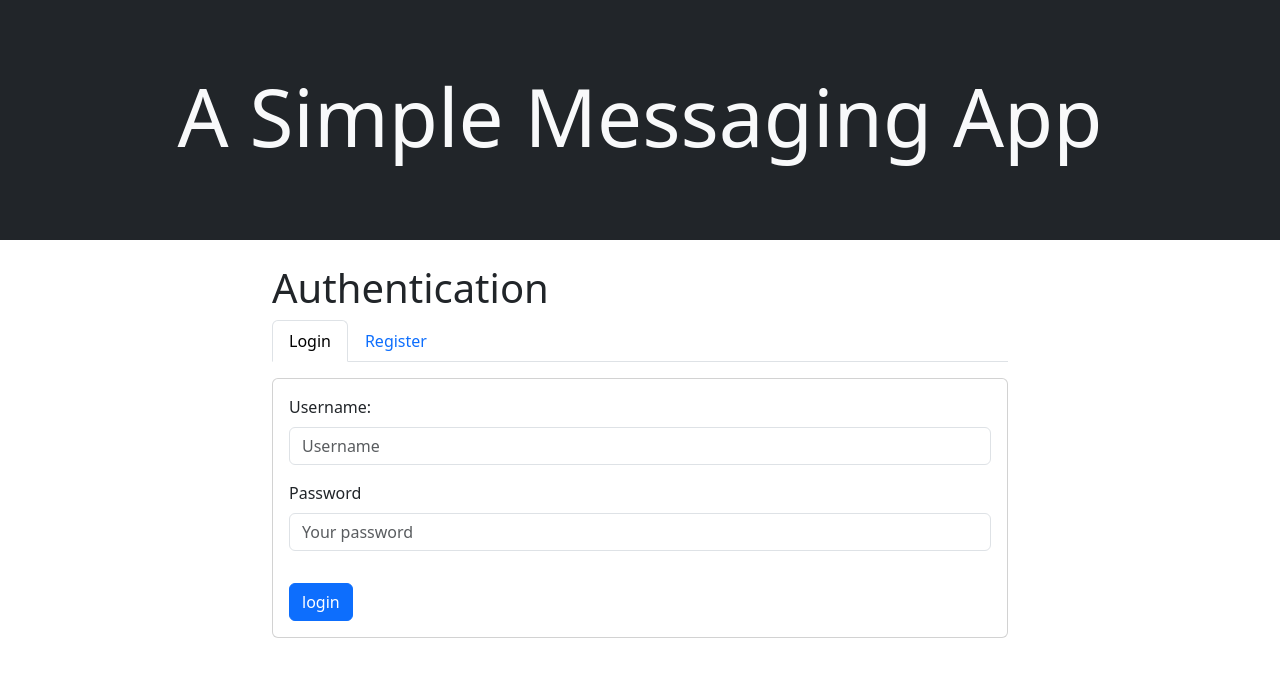
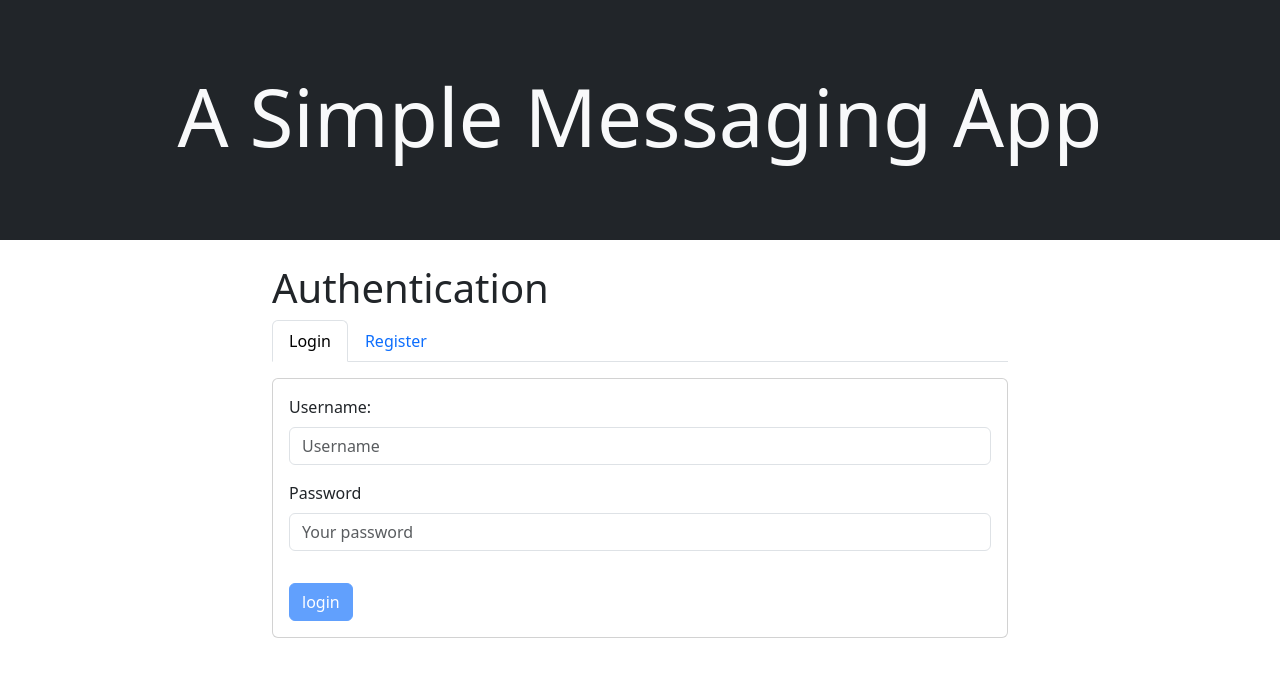
Before and after one commit to Ethan-Portman/msg-board-app, a Next.js app: page /login in a window 1280 px wide. Shown: the top 676 px of the page. Built offline with nearby package versions, Linux system fonts and the light colour scheme.

Commit message:
Made button disabled when not valid input

```diff
--- a/components/Authentication/FormParent.js
+++ b/components/Authentication/FormParent.js
@@ -3,10 +3,11 @@ import { Formik } from 'formik';
 import AuthenticationError from './AuthenticationError';
 
 const FormParent = ({ validationSchema, onSubmit, submitError, btnTitle }) => (
-    <Formik
+    < Formik
         validationSchema={validationSchema}
         onSubmit={onSubmit}
         initialValues={{ name: '', password: '' }}
+        validateOnMount
     >
         {({
             handleSubmit,
@@ -15,6 +16,9 @@ const FormParent = ({ validationSchema, onSubmit, submitError, btnTitle }) => (
             values,
             touched,
             errors,
+            isSubmitting,
+            isValidating,
+            isValid
         }) => (
             <Form noValidate onSubmit={handleSubmit}>
                 {/* Form field for entering a name */}
@@ -62,7 +66,7 @@ const FormParent = ({ validationSchema, onSubmit, submitError, btnTitle }) => (
                 </Form.Group>
 
                 {/* Submit button */}
-                <Button variant="primary" type="submit" className="mt-3">
+                <Button variant="primary" type="submit" className="mt-3" disabled={isSubmitting || !isValid} >
                     {btnTitle}
                 </Button>
 
@@ -71,7 +75,7 @@ const FormParent = ({ validationSchema, onSubmit, submitError, btnTitle }) => (
                 )}
             </Form>
         )}
-    </Formik>
+    </Formik >
 )
 
 export default FormParent;
```
